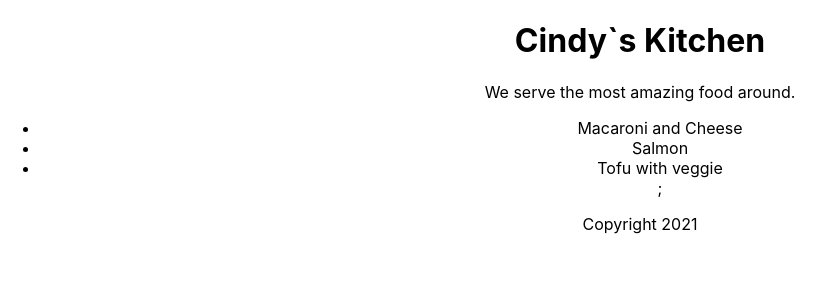
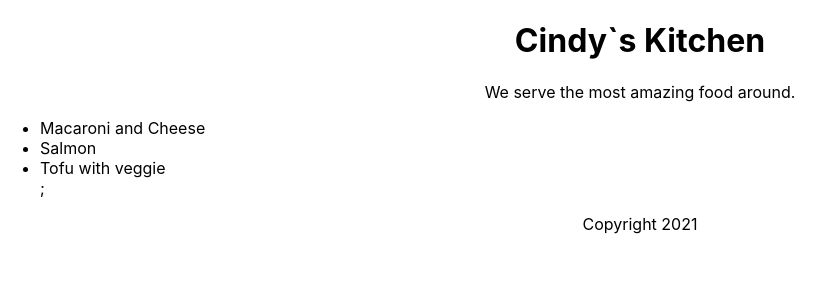
Before and after one commit to Adriantutuianu/react-course, a React (Create React App) app: page / in a window 1280 px wide. Shown: the top 300 px of the page, without its empty margins (0-834 px from the left). Built offline with nearby package versions, Linux system fonts and the light colour scheme.

Commit message:
Quick style added- style property

```diff
--- a/src/App.js
+++ b/src/App.js
@@ -13,7 +13,7 @@ function Main(props) {
   return (
     <section>
       <p>We serve the most {props.adjective} food around.</p>
-      <ul>
+      <ul style={{ textAlign: "left" }}>
         {props.dishes.map((dish) => (
           <li>{dish}</li>
         ))}
```
